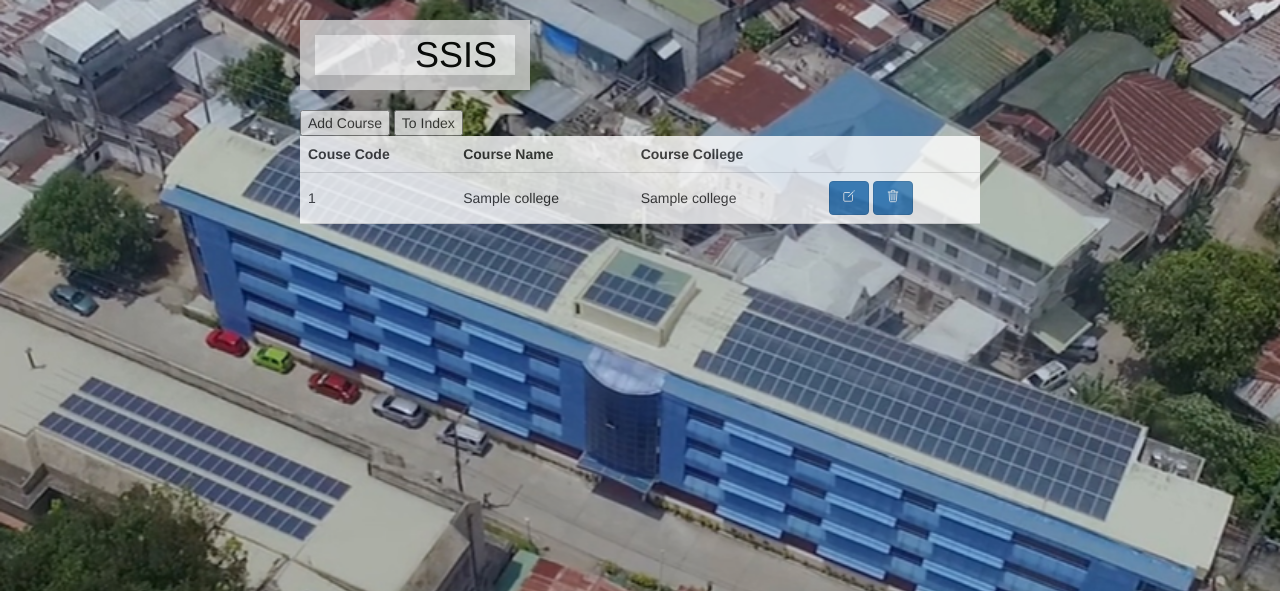
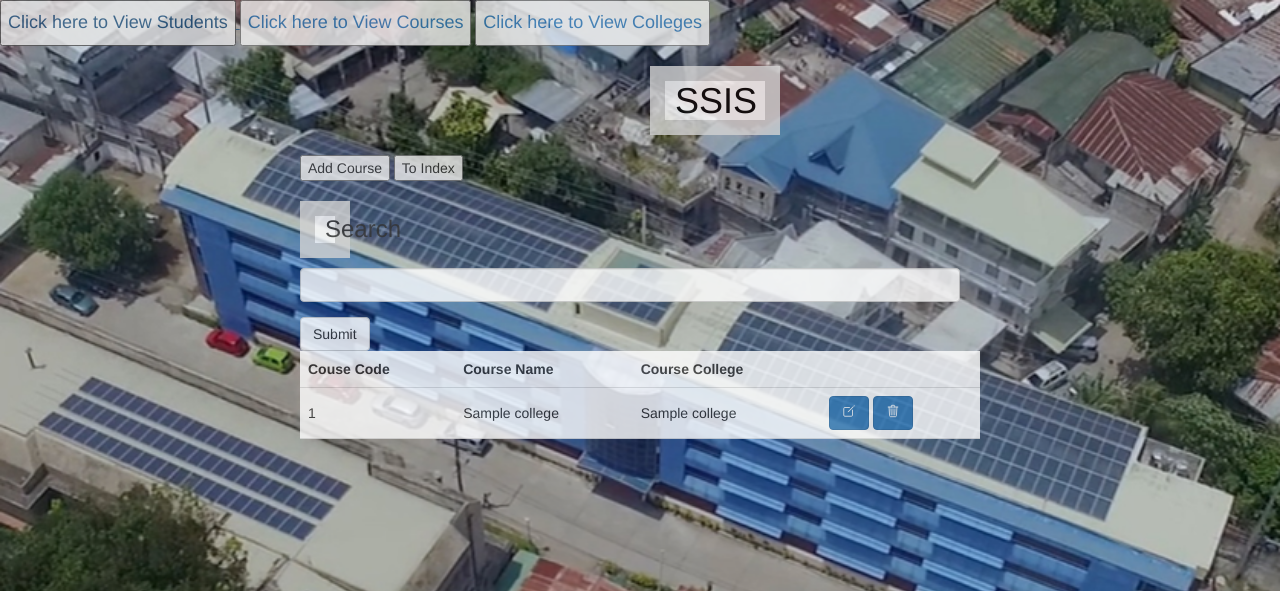
Before and after one commit to DMC1998/SSIS-Flask, a Flask app: template app/templates/ViewCourses.html in a window 1280 px wide. Shown: the top 591 px of the page. Run offline with Flask 2, Linux system fonts and the light colour scheme; the template is opened without the code that fills it: values that come from a table or form of the project are taken from there, most other values are stand-ins (such as "Sample title", 1, 10 or a date in 2020); some libraries are stand-ins or nearby versions.

Commit message:
Search Feature Complete

```diff
--- a/app/models.py
+++ b/app/models.py
@@ -208,9 +208,9 @@ class College(object):
             print(e)
             return False
 
-    def search(cls, id):
+    def search(cls, codecs):
         cursor = mysql.connection.cursor()
-        sql = f"SELECT * from college where college_code='{id}'"
+        sql = f"SELECT * from college where college_code='{codecs}'"
         print(sql, "SEARCH COLLEGE")
         cursor.execute(sql)
         codecs = cursor.fetchall()
--- a/app/templates/ViewCollege.html
+++ b/app/templates/ViewCollege.html
@@ -19,7 +19,11 @@ background-image:url({{url_for('static',filename='image/msuiitccs.png')}})
 .control-label {display: none;}
 </style>
 
-<h1 class="bigletter" style="margin-left:400px; margin-right:400px; padding-left: 100px; padding-right: 100px">SSIS</h1>
+<a href="/viewstudents"> <button style="borderline: None;"> <h4> Click here to View Students</h4></button> </a>
+<a href="/viewcourses"> <button style="borderline: None;"> <h4> Click here to View Courses</h4></button> </a>
+<a href="/viewcolleges"> <button style="borderline: None;"> <h4> Click here to View Colleges</h4></button> </a>
+
+<h1 class="bigletter" style="margin-left:650px; margin-right:300px; padding-left: 10px;padding-right: 90px;">SSIS</h1>
 <h1> </h1>
 
 <div class="center" style="padding-left: 400px; padding-right: 400px">
--- a/app/templates/ViewCourses.html
+++ b/app/templates/ViewCourses.html
@@ -19,11 +19,24 @@ background-image:url({{url_for('static',filename='image/msuiitccs.png')}})
 .control-label {display: none;}
 </style>
 
-<h1 class="bigletter" style="margin-left:300px; margin-right:300px; padding-left: 100px;padding-right: 100px;">SSIS</h1>
+<a href="/viewstudents"> <button style="borderline: None;"> <h4> Click here to View Students</h4></button> </a>
+<a href="/viewcourses"> <button style="borderline: None;"> <h4> Click here to View Courses</h4></button> </a>
+<a href="/viewcolleges"> <button style="borderline: None;"> <h4> Click here to View Colleges</h4></button> </a>
+
+<h1 class="bigletter" style="margin-left:650px; margin-right:300px; padding-left: 10px;padding-right: 90px;">SSIS</h1>
 <h1> </h1>
 <div class="center" style="padding-left: 300px; padding-right: 300px">
 <button onclick="window.location.href='/viewcourses/addcourse';">Add Course</button>
 <button onclick="window.location.href='/';">To Index</button>
+
+   <form class="form" method="post" role="form" style="padding-right:20px;">
+      {{ form.hidden_tag() }}
+      <span style="width:70% !important;">{{ wtf.form_errors(form, hiddens="only") }}</span>
+      <h3 style="margin-left:0px; margin-right:730px; padding-left: 10px; padding-right: 10px;
+       border: 15px solid lightgrey; text-align: left; background-color: white;">Search</h3>
+      <div>{{ wtf.form_field(form.searchbar) }}</div>
+      <div><input class="btn btn-default" id="submit" name="submit" type="submit" value="Submit"></div>
+   </form>
 
 <div class="table-responsive">
    <table>
```
Also changed, not shown: app/functions/controller.py (+28 -4 lines), app/templates/ViewStudent.html (+14 -1 lines).
